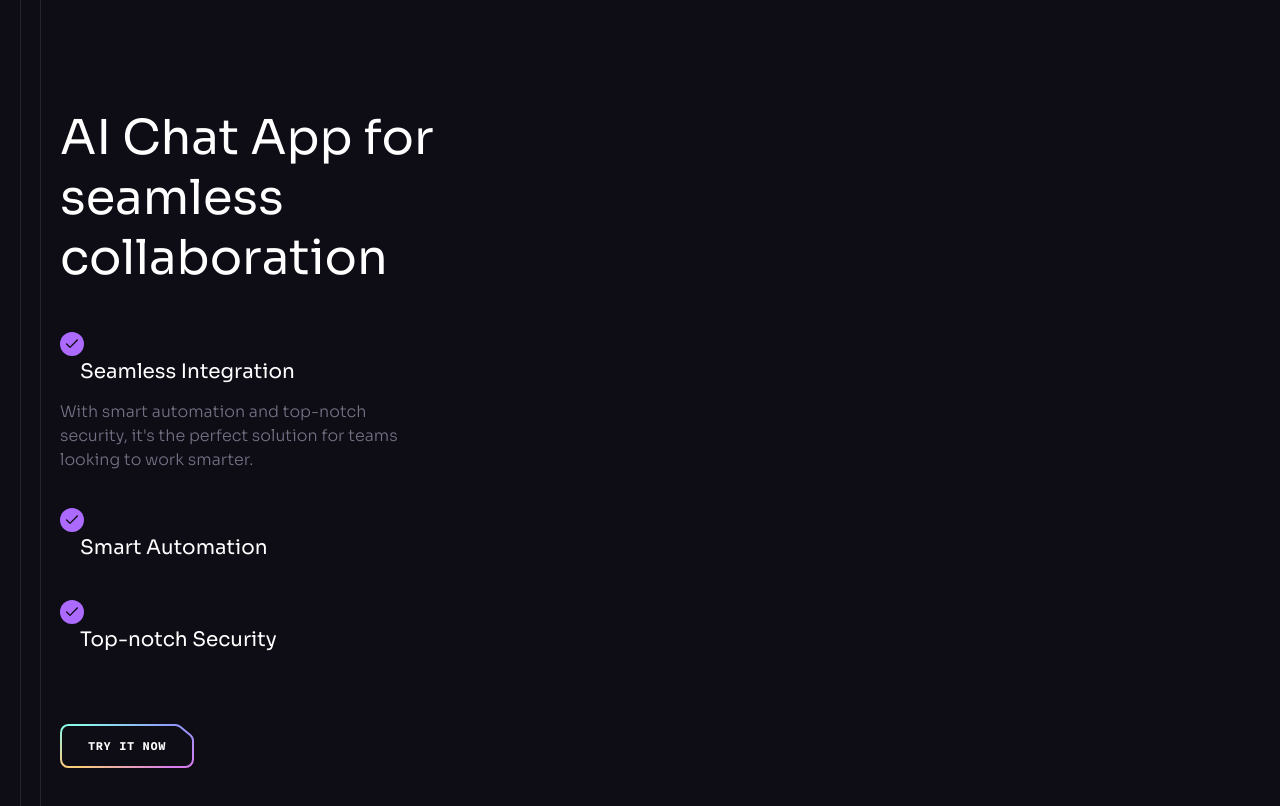
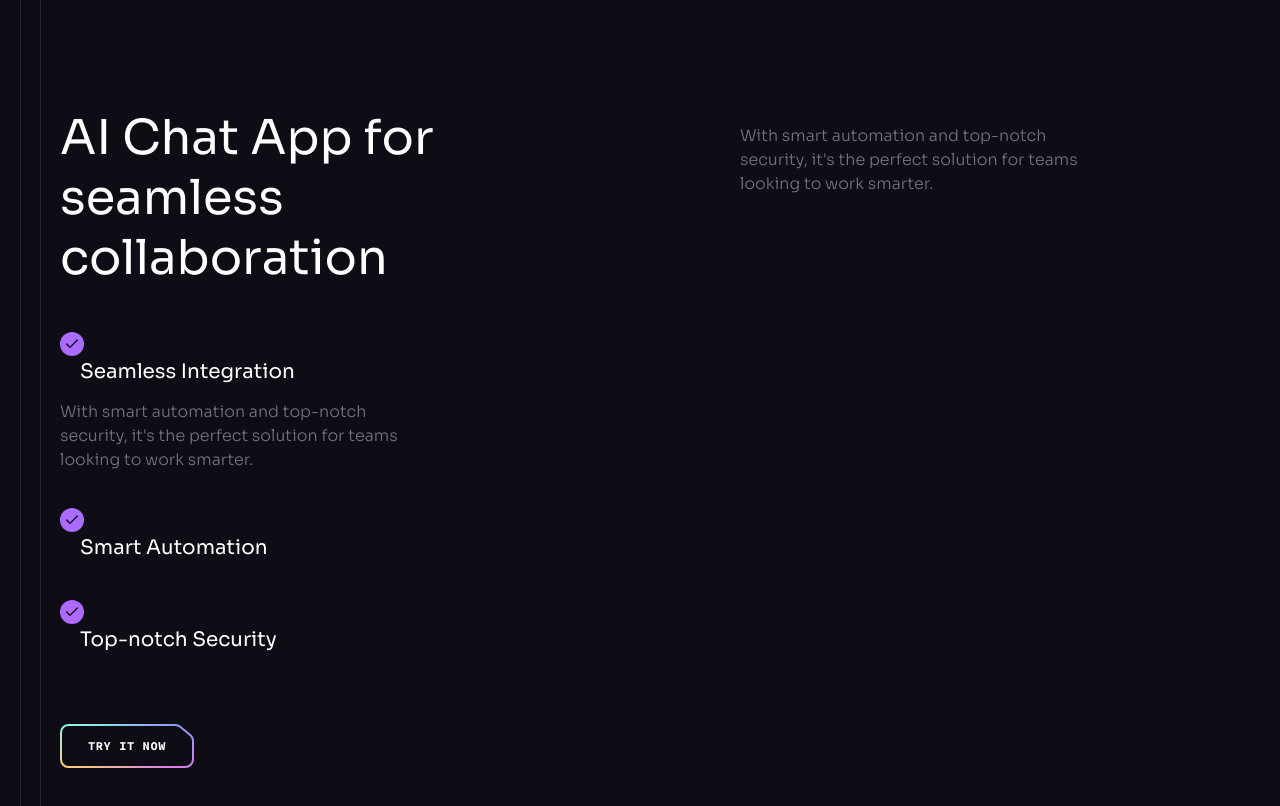
Before and after one commit to aayushjoshi244/brainwave-project, a React (Vite) app: page / in a window 1280 px wide. Shown: the part 2900-3706 px from the top of the page. Built offline with nearby package versions, Linux system fonts and the light colour scheme.

Commit message:
collaboration set goes on

```diff
--- a/src/components/Collaboration.jsx
+++ b/src/components/Collaboration.jsx
@@ -1,5 +1,5 @@
 import { check } from "../assets";
-import { collabContent } from "../constants";
+import { collabContent, collabText } from "../constants";
 import Section from "./Section";
 import Button from "./Button";
 
@@ -24,8 +24,10 @@ const Collaboration = () => {
               </li>
             ))}
           </ul>
-
           <Button>Try it now</Button>
+        </div>
+        <div className="lg:ml-auto xl:w-[38rem] mt-4">
+            <p className="body-2 mb-4 text-n-4 md:mb-16 lg:mb-32 lg:w-[22rem] lg:mx-auto">{collabText}</p>
         </div>
       </div>
     </Section>
```
